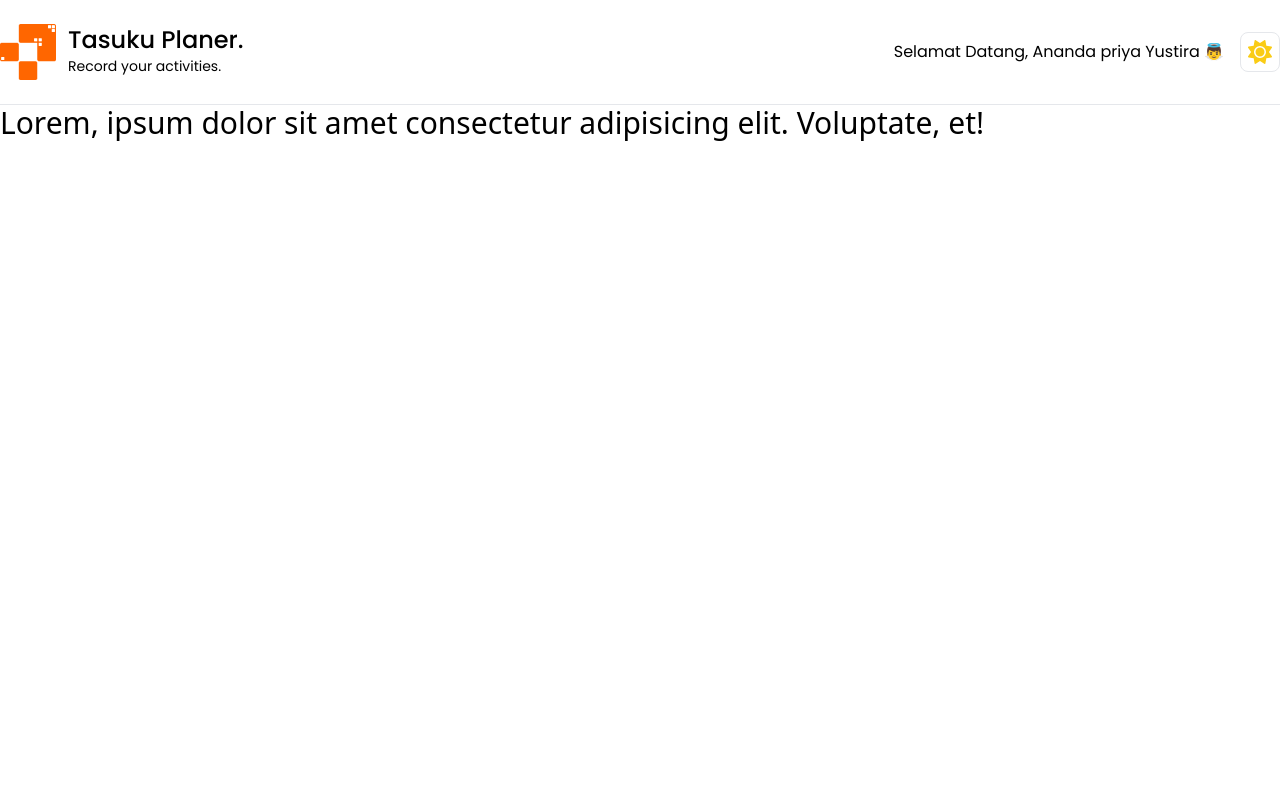
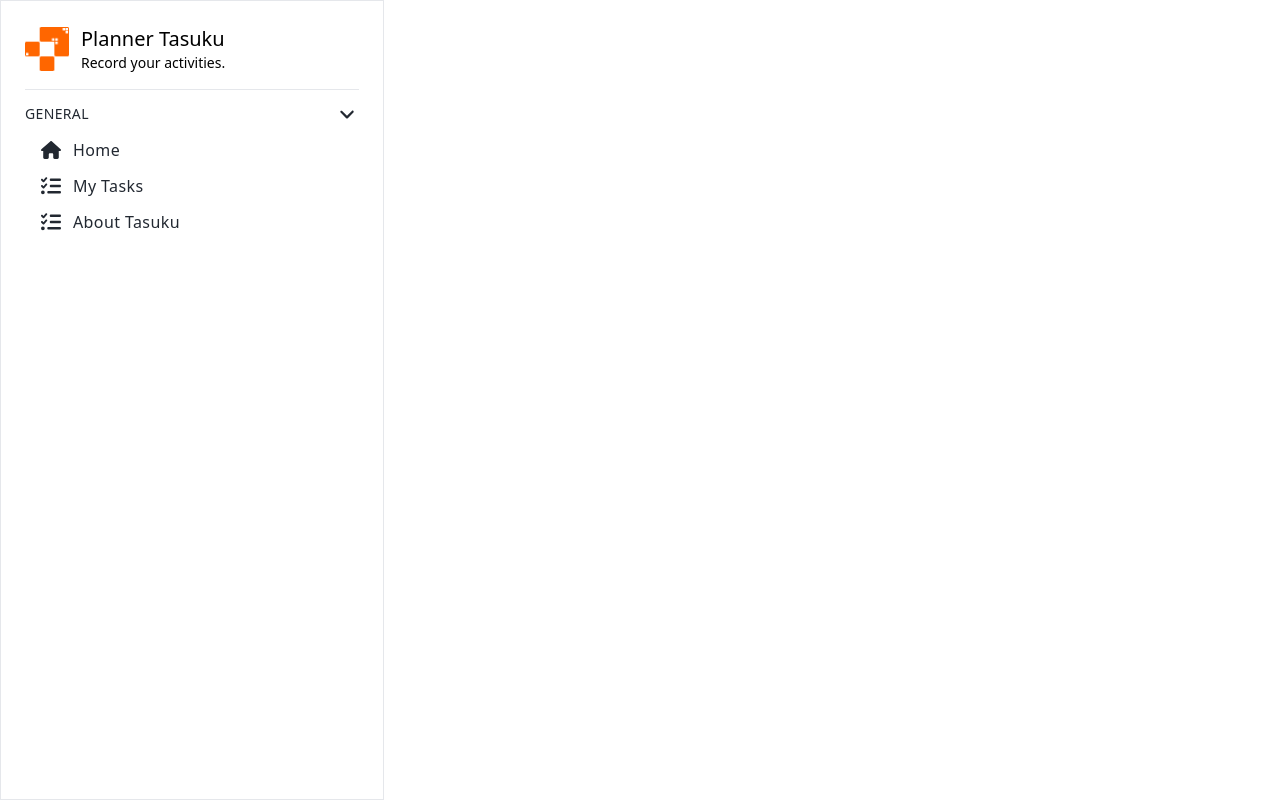
Before and after one commit to nandah4/myplanner-tasuku, a React (Vite) app: page / in a window 1280 px wide. Built offline with nearby package versions, Linux system fonts and the light colour scheme.

Commit message:
feat: add sidebar layouts

```diff
--- a/src/components/layouts/Header.jsx
+++ b/src/components/layouts/Header.jsx
@@ -22,11 +22,8 @@ const Header = () => {
                         </div>
                     </div>
                     <div className="flex justify-between items-center gap-x-4">
-
-                        <h2 className="font-normal">Selamat Datang, Ananda priya Yustira 👼</h2>
-
-                        <div className="border rounded-lg h-10 w-10 overflow-hidden  flex justify-center">
-
+                        <h2 className="font-normal">Ananda priya Yustira</h2>
+                        <div className="border rounded-xl h-10 w-10 overflow-hidden flex justify-center">
                             <AnimatePresence mode="wait">
                                 {
                                     darkMode ? <motion.button
@@ -37,7 +34,7 @@ const Header = () => {
                                         transition={{ duration: .5, times: [.4], ease: 'easeInOut' }}
                                         onClick={() => setDarkMode((isFakeDark) => !isFakeDark)}
                                     >
-                                        <FaRegMoon className="text-yellow-400 text-2xl" />
+                                        <FaRegMoon className="text-yellow-400 text-xl" />
                                     </motion.button> : (
                                         <motion.button
                                             key="sun-button"
@@ -47,17 +44,14 @@ const Header = () => {
                                             transition={{ duration: .5, times: [0.3], ease: 'easeInOut' }}
                                             onClick={() => setDarkMode((isFakeDark) => !isFakeDark)}
                                         >
-                                            <FaSun className="text-yellow-400 text-2xl" />
+                                            <FaSun className="text-yellow-400 text-xl" />
                                         </motion.button>
                                     )
                                 }
                             </AnimatePresence>
-
-
                         </div>
                     </div>
                 </div>
-
             </div>
         </header >
     </>
--- /dev/null
+++ b/src/components/layouts/Sidebar.jsx
@@ -0,0 +1,41 @@
+import Logo from "../../assets/logo-study-plan.png"
+import { FaListCheck, FaHouse, FaAngleDown } from "react-icons/fa6";
+import { NavLink } from "react-router-dom";
+
+const Sidebar = () => {
+    return <>
+        <aside className="w-96 border h-screen p-6">
+            {/* Logo */}
+            <div className="flex items-center gap-x-3 pb-4 border-b">
+                <div className="h-11 w-11">
+                    <img src={Logo} />
+                </div>
+                <div>
+                    <h2 className="font-medium text-xl">Planner Tasuku</h2>
+                    <p className="text-sm">Record your activities.</p>
+                </div>
+            </div>
+
+            <div className="py-3">
+                <div>
+                    <div className="flex justify-between items-center">
+                        <h1 className="uppercase font-medium tracking-wide text-sm text-[#222831]">General</h1>
+                        <span className="border border-white p-[2px] rounded-lg cursor-pointer hover:border-[#222831]">
+                            <FaAngleDown className="text-[#222831] text-lg" />
+                        </span>
+                    </div>
+                    <nav className="ml-4 mt-3">
+                        <ul>
+                            <li className="flex items-center gap-x-3 mb-3 text-[#222831] tracking-wide font-medium"><FaHouse className="text-xl text-[#222831]" /><NavLink>Home</NavLink></li>
+                            <li className="flex items-center gap-x-3 mb-3 text-[#222831] tracking-wide font-medium"><FaListCheck className="text-xl text-[#222831]" /><NavLink>My Tasks</NavLink></li>
+                            <li className="flex items-center gap-x-3 mb-3 text-[#222831] tracking-wide font-medium"><FaListCheck className="text-xl text-[#222831]" /><NavLink>About Tasuku</NavLink></li>
+                            {/* <li className="flex items-center gap-x-4 mb-2"><FaListCheck className="text-base text-[#697565]" /><NavLink><p className="text-[#697565] text-sm font-medium">My Tasks</p></NavLink></li> */}
+                        </ul>
+                    </nav>
+                </div>
+            </div>
+
+        </aside>
+    </>
+}
+export default Sidebar;
--- a/src/pages/AppLayout.jsx
+++ b/src/pages/AppLayout.jsx
@@ -1,22 +1,27 @@
-import Header from "../components/layouts/Header";
 import useTaskContext from "../hooks/useTaskContext";
 import { useEffect } from "react";
+import Header from "../components/layouts/Header";
+import Sidebar from "../components/layouts/Sidebar";
+import { Outlet } from "react-router";
 
 const AppLayout = () => {
     const { darkMode, setDarkMode } = useTaskContext();
 
-    useEffect(() => {
-        if (darkMode) {
-            document.documentElement.classList.add('darkmode');
-        } else {
-            document.documentElement.classList.remove('darkmode');
-        }
-    }, [darkMode])
+    // useEffect(() => {
+    //     if (darkMode) {
+    //         document.documentElement.classList.add('darkmode');
+    //     } else {
+    //         document.documentElement.classList.remove('darkmode');
+    //     }
+    // }, [darkMode])
 
     return <>
-        <Header />
-
-        <p className="text-3xl">Lorem, ipsum dolor sit amet consectetur adipisicing elit. Voluptate, et!</p>
+        <main className="flex">
+            <Sidebar />
+            <div className="flex-1">
+                <Outlet />
+            </div>
+        </main>
     </>
 }
 
--- /dev/null
+++ b/src/pages/Home.jsx
@@ -0,0 +1 @@
+const
```
